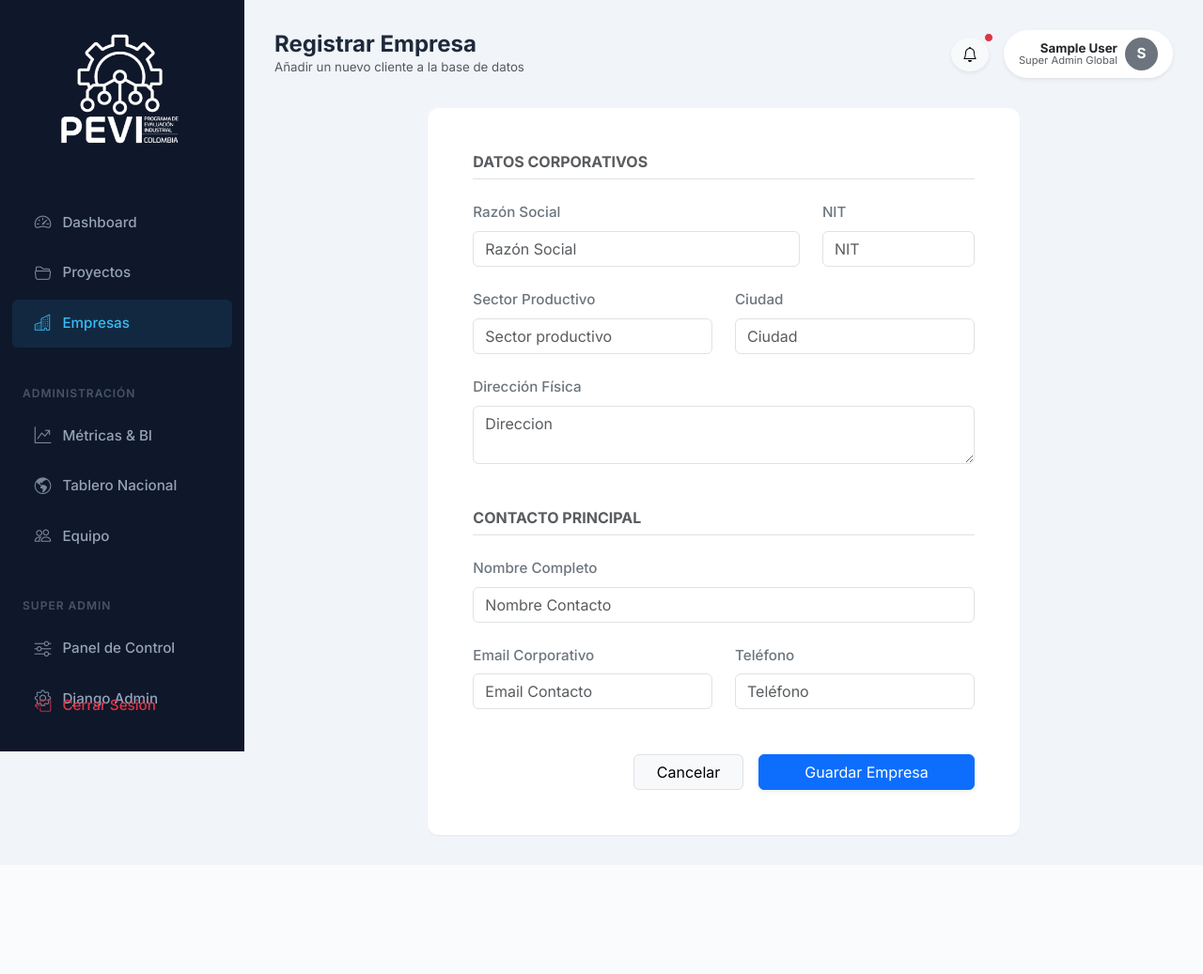
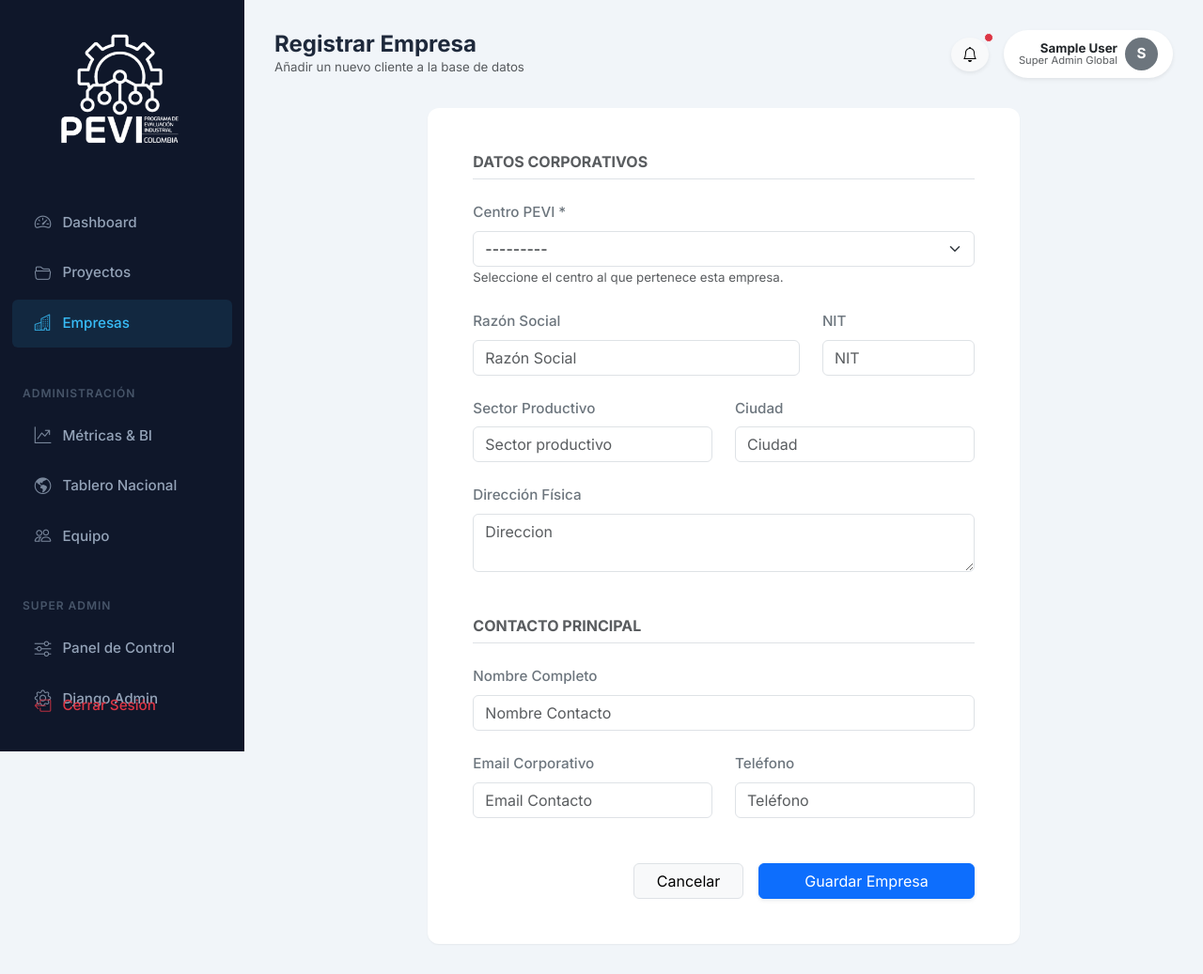
Before and after one commit to Santiago-caicedo/sistema_pevi, a Django app: page /app/empresas/nueva/ in a window 1280 px wide. Shown: the whole page at 94% size. Before the commit the page ends 890 px from the top, so only its background shows below. Run offline with Django 5.2, Linux system fonts and the light colour scheme; the visitor is signed in with stand-in values (Sample User, id 1); data that the repository does not hold is empty.

Commit message:
ajustes en permisos

```diff
--- a/auditorias/forms.py
+++ b/auditorias/forms.py
@@ -26,11 +26,26 @@ class EstiloBootstrapMixin:
 class EmpresaForm(EstiloBootstrapMixin, forms.ModelForm):
     class Meta:
         model = Empresa
-        # Excluimos 'centro' porque se asigna automáticamente en la vista
-        exclude = ['centro']
+        fields = '__all__'
         widgets = {
             'direccion': forms.Textarea(attrs={'rows': 2}),
         }
+
+    def __init__(self, *args, **kwargs):
+        user = kwargs.pop('user', None)
+        super().__init__(*args, **kwargs)
+
+        if user:
+            if user.is_superuser or user.rol == 'DIRECTOR_NACIONAL':
+                # Superadmin/Nacional: Mostrar selector de centro (obligatorio)
+                from gestion.models import CentroPevi
+                self.fields['centro'].queryset = CentroPevi.objects.filter(activo=True)
+                self.fields['centro'].required = True
+            elif user.centro_pevi:
+                # Director de Centro: Ocultar campo, se asigna automáticamente
+                self.fields['centro'].widget = forms.HiddenInput()
+                self.fields['centro'].initial = user.centro_pevi
+                self.fields['centro'].required = False
 
 class ProyectoForm(EstiloBootstrapMixin, forms.ModelForm):
     class Meta:
--- a/config/urls.py
+++ b/config/urls.py
@@ -1,7 +1,7 @@
 from django.contrib import admin
 from django.urls import path, include
 from gestion.views import (
-    cambiar_estado_proyecto, crear_empresa, crear_usuario, dashboard, crear_proyecto, detalle_proyecto, editar_proyecto, editar_usuario, eliminar_usuario, generar_informe_pdf,
+    cambiar_estado_proyecto, crear_empresa, editar_empresa, crear_usuario, dashboard, crear_proyecto, detalle_proyecto, editar_proyecto, editar_usuario, eliminar_usuario, generar_informe_pdf,
     lista_proyectos, lista_empresas, lista_usuarios, registrar_consumo, registrar_produccion, subir_documento,
     # Panel de Control Superadmin
     control_panel, control_centros_lista, control_centro_crear, control_centro_editar, control_centro_eliminar,
@@ -33,6 +33,7 @@ urlpatterns = [
     # --- EMPRESAS ---
     path('app/empresas/', lista_empresas, name='lista_empresas'),
     path('app/empresas/nueva/', crear_empresa, name='crear_empresa'),
+    path('app/empresas/<int:empresa_id>/editar/', editar_empresa, name='editar_empresa'),
 
     # --- PROYECTOS ---
     path('app/proyectos/', lista_proyectos, name='lista_proyectos'),
--- a/gestion/views.py
+++ b/gestion/views.py
@@ -255,7 +255,7 @@ def lista_proyectos(request):
 # ==============================================================================
 
 @login_required
-@solo_directivos
+@solo_lideres
 def lista_empresas(request):
     user = request.user
 
@@ -270,21 +270,48 @@ def lista_empresas(request):
     return render(request, 'gestion/lista_empresas.html', {'empresas': empresas})
 
 @login_required
-@solo_directivos
+@solo_lideres
 def crear_empresa(request):
     if request.method == 'POST':
-        form = EmpresaForm(request.POST)
+        form = EmpresaForm(request.POST, user=request.user)
         if form.is_valid():
             empresa = form.save(commit=False)
-            # AISLAMIENTO: Asignar centro del creador automáticamente
-            if request.user.centro_pevi:
+            # AISLAMIENTO: Asignar centro del creador si no viene del formulario
+            if not empresa.centro and request.user.centro_pevi:
                 empresa.centro = request.user.centro_pevi
             empresa.save()
             messages.success(request, "Empresa registrada exitosamente.")
             return redirect('lista_empresas')
     else:
-        form = EmpresaForm()
-    return render(request, 'gestion/empresa_form.html', {'form': form})
+        form = EmpresaForm(user=request.user)
+    return render(request, 'gestion/empresa_form.html', {'form': form, 'titulo': 'Registrar Empresa'})
+
+
+@login_required
+@solo_lideres
+def editar_empresa(request, empresa_id):
+    empresa = get_object_or_404(Empresa, id=empresa_id)
+
+    # Validar acceso: Solo puede editar si es del mismo centro, nacional o superadmin
+    if not request.user.is_superuser and request.user.rol != 'DIRECTOR_NACIONAL':
+        if empresa.centro != request.user.centro_pevi:
+            raise PermissionDenied("No tienes permiso para editar esta empresa.")
+
+    if request.method == 'POST':
+        form = EmpresaForm(request.POST, instance=empresa, user=request.user)
+        if form.is_valid():
+            form.save()
+            messages.success(request, f"Empresa '{empresa.razon_social}' actualizada.")
+            return redirect('lista_empresas')
+    else:
+        form = EmpresaForm(instance=empresa, user=request.user)
+
+    return render(request, 'gestion/empresa_form.html', {
+        'form': form,
+        'titulo': f'Editar: {empresa.razon_social}',
+        'empresa': empresa
+    })
+
 
 @login_required
 @solo_directivos
--- a/templates/gestion/empresa_form.html
+++ b/templates/gestion/empresa_form.html
@@ -1,8 +1,8 @@
 {% extends 'layouts/base.html' %}
 
-{% block title %}Nueva Empresa{% endblock %}
-{% block page_title %}Registrar Empresa{% endblock %}
-{% block page_subtitle %}Añadir un nuevo cliente a la base de datos{% endblock %}
+{% block title %}{{ titulo|default:"Nueva Empresa" }}{% endblock %}
+{% block page_title %}{{ titulo|default:"Registrar Empresa" }}{% endblock %}
+{% block page_subtitle %}{% if empresa %}Modificar datos de la empresa{% else %}Añadir un nuevo cliente a la base de datos{% endif %}{% endblock %}
 
 {% block content %}
 <div class="row justify-content-center">
@@ -13,14 +13,35 @@
 
                 <h6 class="text-uppercase text-muted fw-bold mb-4 border-bottom pb-2">Datos Corporativos</h6>
 
+                {% if form.centro.is_hidden %}
+                    {{ form.centro }}
+                {% else %}
+                <div class="row g-4 mb-4">
+                    <div class="col-12">
+                        <label class="form-label fw-medium text-secondary">Centro PEVI *</label>
+                        {{ form.centro }}
+                        {% if form.centro.errors %}
+                        <div class="text-danger small mt-1">{{ form.centro.errors.0 }}</div>
+                        {% endif %}
+                        <small class="text-muted">Seleccione el centro al que pertenece esta empresa.</small>
+                    </div>
+                </div>
+                {% endif %}
+
                 <div class="row g-4 mb-4">
                     <div class="col-md-8">
                         <label class="form-label fw-medium text-secondary">Razón Social</label>
                         {{ form.razon_social }}
+                        {% if form.razon_social.errors %}
+                        <div class="text-danger small mt-1">{{ form.razon_social.errors.0 }}</div>
+                        {% endif %}
                     </div>
                     <div class="col-md-4">
                         <label class="form-label fw-medium text-secondary">NIT</label>
                         {{ form.nit }}
+                        {% if form.nit.errors %}
+                        <div class="text-danger small mt-1">{{ form.nit.errors.0 }}</div>
+                        {% endif %}
                     </div>
 
                     <div class="col-md-6">
@@ -57,7 +78,9 @@
 
                 <div class="d-flex justify-content-end gap-3 mt-5">
                     <a href="{% url 'lista_empresas' %}" class="btn btn-light border px-4">Cancelar</a>
-                    <button type="submit" class="btn btn-primary px-5 shadow-sm">Guardar Empresa</button>
+                    <button type="submit" class="btn btn-primary px-5 shadow-sm">
+                        {% if empresa %}Guardar Cambios{% else %}Guardar Empresa{% endif %}
+                    </button>
                 </div>
             </form>
         </div>
--- a/templates/gestion/lista_empresas.html
+++ b/templates/gestion/lista_empresas.html
@@ -50,7 +50,9 @@
                         <div class="small text-muted">{{ emp.contacto_email }}</div>
                     </td>
                     <td class="text-end pe-4">
-                        <button class="btn btn-light btn-sm border text-muted"><i class="bi bi-pencil"></i></button>
+                        <a href="{% url 'editar_empresa' emp.id %}" class="btn btn-light btn-sm border text-muted" title="Editar">
+                            <i class="bi bi-pencil"></i>
+                        </a>
                     </td>
                 </tr>
                 {% empty %}
--- a/templates/layouts/base.html
+++ b/templates/layouts/base.html
@@ -192,7 +192,7 @@
                 <i class="bi bi-folder2-open"></i> Proyectos
             </a>
 
-            {% if user.es_director_centro or user.is_superuser %}
+            {% if user.es_director_centro or user.es_profesor or user.is_superuser %}
             <a href="{% url 'lista_empresas' %}"
                class="nav-link {% if 'empresa' in request.resolver_match.url_name %}active{% endif %}">
                 <i class="bi bi-buildings"></i> Empresas
```
Also changed, not shown: templates/layouts/base_public.html (+4 -11 lines).
